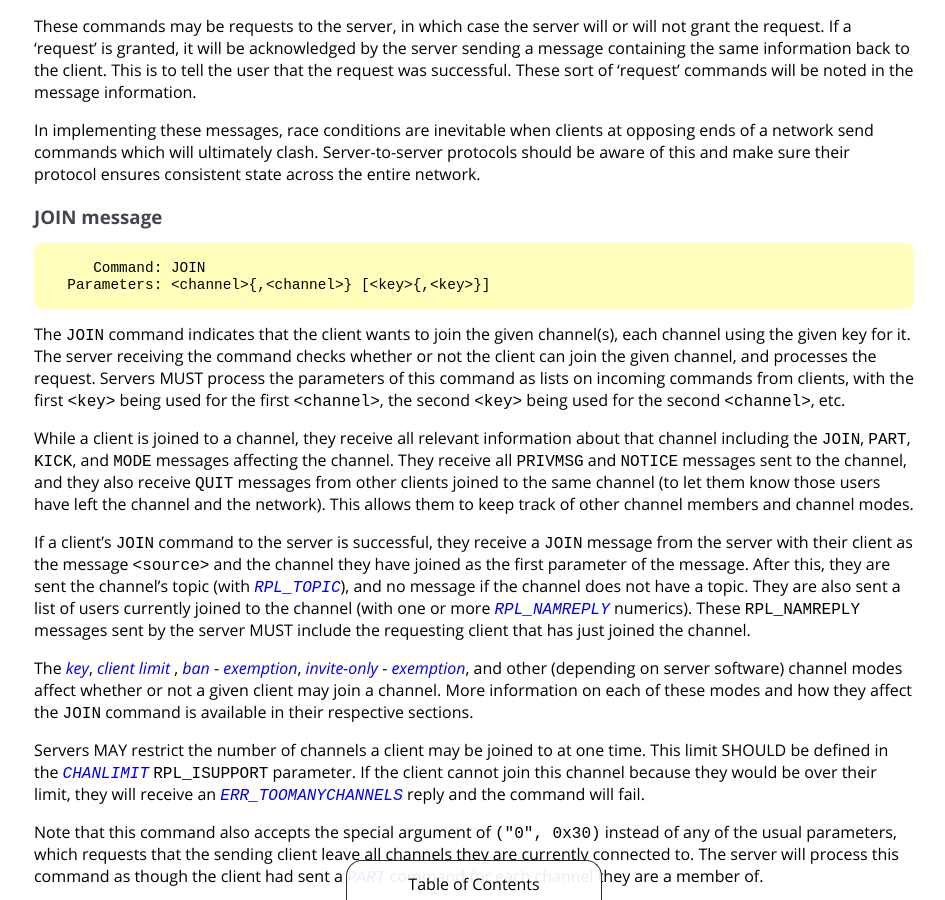
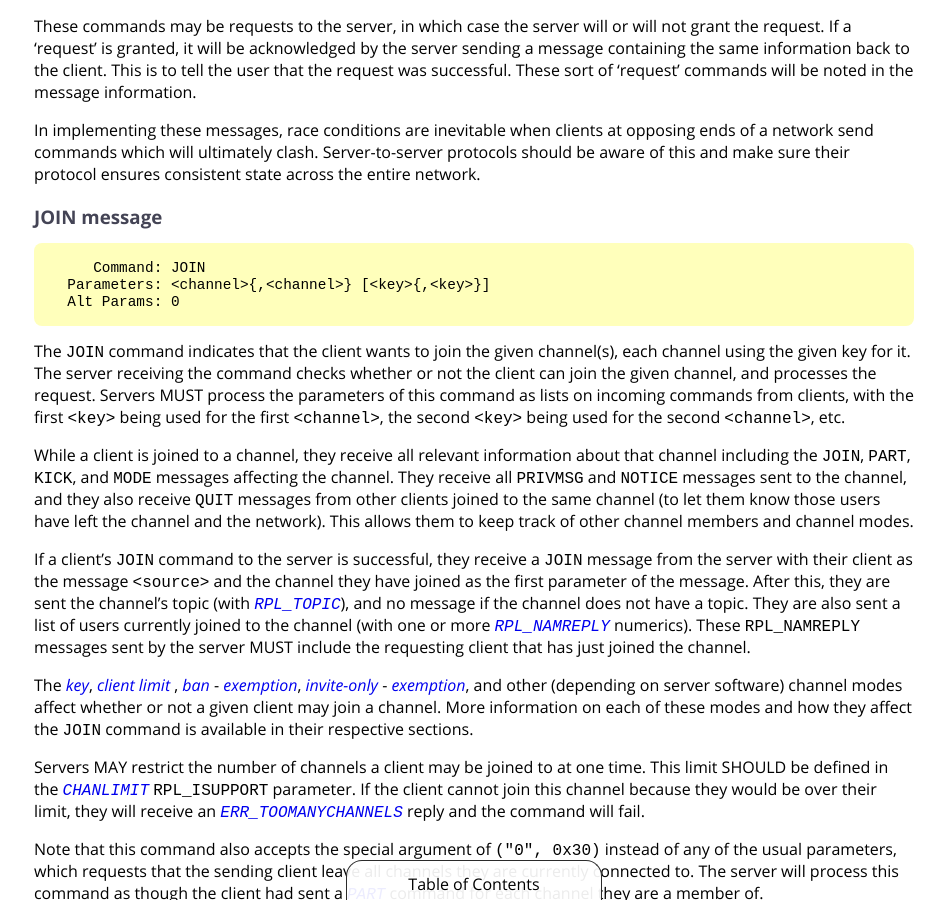
Before and after one commit to ircdocs/modern-irc, a Jekyll site: the page built from index.md, in a window 1280 px wide and 900 px high, scrolled down 18751 px. Shown: the whole window, without its empty margins (166-1111 px from the left). Built offline with Jekyll 4.4.1, drawn with Linux system fonts in a browser that asks for light colours.

Commit message:
JOIN: Describe JOIN 0 in the initial params section too

```diff
--- a/index.md
+++ b/index.md
@@ -661,6 +661,7 @@ In implementing these messages, race conditions are inevitable when clients at o
 
          Command: JOIN
       Parameters: <channel>{,<channel>} [<key>{,<key>}]
+      Alt Params: 0
 
 The `JOIN` command indicates that the client wants to join the given channel(s), each channel using the given key for it. The server receiving the command checks whether or not the client can join the given channel, and processes the request. Servers MUST process the parameters of this command as lists on incoming commands from clients, with the first `<key>` being used for the first `<channel>`, the second `<key>` being used for the second `<channel>`, etc.
 
```
